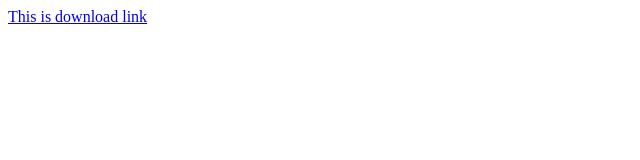
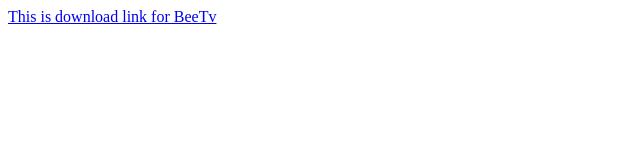
Before and after one commit to 69LordCrazyCoder69/CrazyApps, a plain HTML site: page index.html in a window 1280 px wide. Shown: the full height of the page, 0-640 px from the left. Drawn offline with Linux system fonts and the light colour scheme.

Commit message:
Update index.html

```diff
--- a/index.html
+++ b/index.html
@@ -1 +1 @@
-<a href="https://github.com/69LordCrazyCoder69/CrazyApps/blob/14aa540383bdb60226442264eb48c2d665fbb0e2/3.7.3.apk" download="3.7.3.apk">This is download link</a>
+<a href="https://69lordcrazycoder69.github.io/CrazyApps/3.7.3.apk" download="3.7.3.apk">This is download link for BeeTv</a>
```
